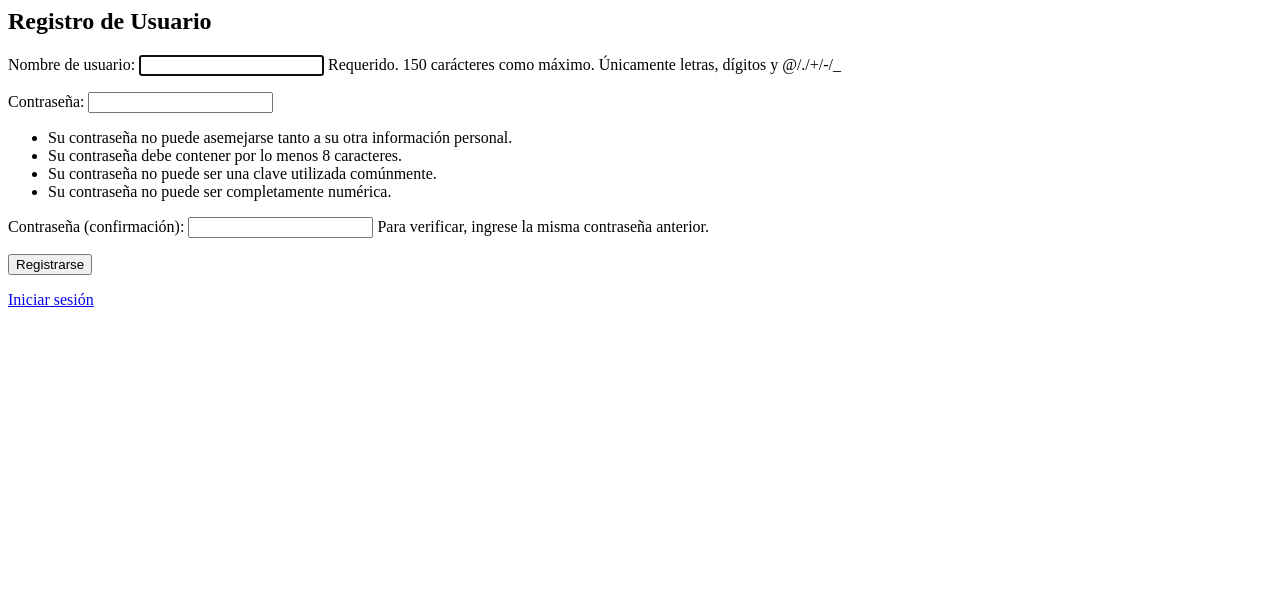
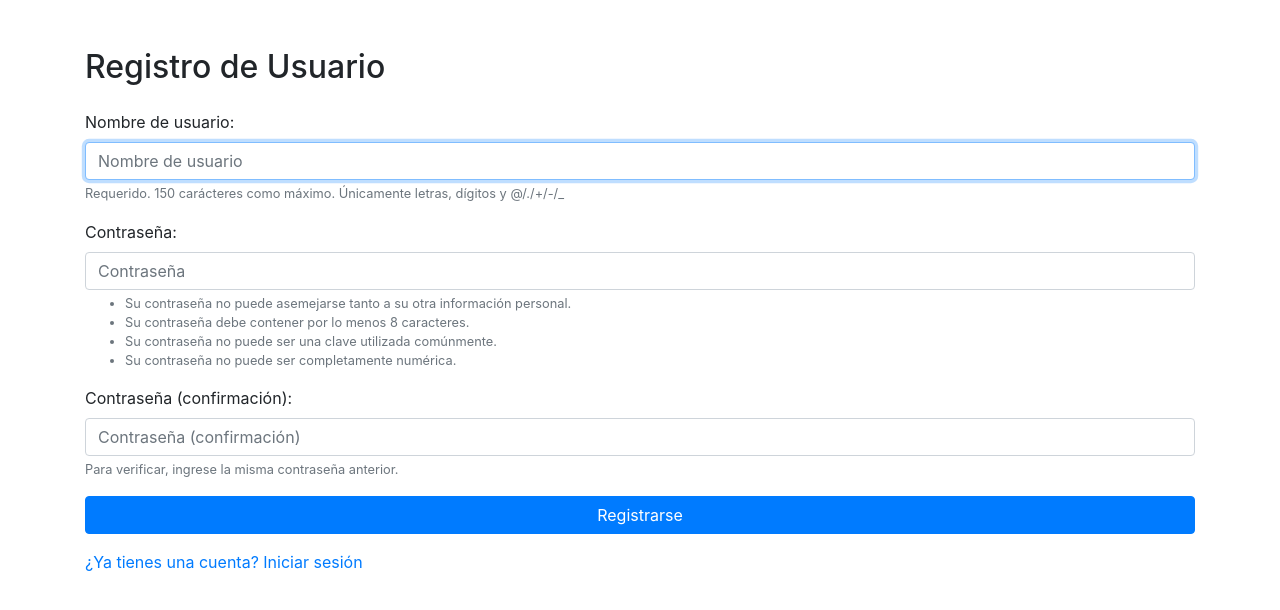
Before and after one commit to lhlopezgi/app_control_ganadero, a Django app: page /register/ in a window 1280 px wide. Shown: the top 610 px of the page. Run offline with Django 5.2, Linux system fonts and the light colour scheme; some libraries are stand-ins or nearby versions.

Commit message:
mejora formulario de registo

```diff
--- a/ganaderia/forms.py
+++ b/ganaderia/forms.py
@@ -5,10 +5,19 @@ from django.contrib.auth.models import User
 from django.contrib.auth.forms import AuthenticationForm
 from .models import ProduccionLeche, Finca, Vaca, Ternero, PesoVaca, PesoTernero
 
+
 class RegistroUsuarioForm(UserCreationForm):
     class Meta:
         model = User
         fields = ['username', 'password1', 'password2']
+
+    def __init__(self, *args, **kwargs):
+        super().__init__(*args, **kwargs)
+        for field_name, field in self.fields.items():
+            field.widget.attrs['class'] = 'form-control'
+            field.widget.attrs['placeholder'] = field.label
+
+
 class LoginForm(AuthenticationForm):
     username = forms.CharField(widget=forms.TextInput(attrs={'placeholder': 'Usuario'}))
     password = forms.CharField(widget=forms.PasswordInput(attrs={'placeholder': 'Contraseña'}))
--- a/ganaderia/templates/ganaderia/base.html
+++ b/ganaderia/templates/ganaderia/base.html
@@ -12,6 +12,10 @@
     <link href="https://fonts.googleapis.com/css2?family=Poppins:wght@400;700&display=swap" rel="stylesheet">
     <link rel="stylesheet" href="https://stackpath.bootstrapcdn.com/bootstrap/4.5.2/css/bootstrap.min.css">
     <link rel="stylesheet" href="{% static 'css/styles.css' %}">
+
+    <link rel="stylesheet" href="https://maxcdn.bootstrapcdn.com/bootstrap/4.5.2/css/bootstrap.min.css">
+    <script src="https://ajax.googleapis.com/ajax/libs/jquery/3.5.1/jquery.min.js"></script>
+    <script src="https://maxcdn.bootstrapcdn.com/bootstrap/4.5.2/js/bootstrap.min.js"></script>
 </head>
 <body>
     <header class="custom-header text-white p-3">
--- a/ganaderia/templates/ganaderia/register.html
+++ b/ganaderia/templates/ganaderia/register.html
@@ -1,13 +1,55 @@
-<!-- templates/ganaderia/register.html -->
-<h2>Registro de Usuario</h2>
+
 {% if messages %}
   {% for message in messages %}
-    <p>{{ message }}</p>
+    <div class="alert {% if message.tags %}alert-{{ message.tags }}{% else %}alert-info{% endif %}">
+      {{ message }}
+    </div>
   {% endfor %}
 {% endif %}
-<form method="post">
-    {% csrf_token %}
-    {{ form.as_p }}
-    <button type="submit">Registrarse</button>
-</form>
-<p><a href="{% url 'login' %}">Iniciar sesión</a></p>
+
+    <link rel="stylesheet" href="https://maxcdn.bootstrapcdn.com/bootstrap/4.5.2/css/bootstrap.min.css">
+    <script src="https://ajax.googleapis.com/ajax/libs/jquery/3.5.1/jquery.min.js"></script>
+    <script src="https://maxcdn.bootstrapcdn.com/bootstrap/4.5.2/js/bootstrap.min.js"></script>
+
+<!-- templates/ganaderia/register.html -->
+<div class="container mt-5">
+  <h2 class="mb-4">Registro de Usuario</h2>
+
+  {% if messages %}
+    <div class="alert alert-info">
+      {% for message in messages %}
+        <p>{{ message }}</p>
+      {% endfor %}
+    </div>
+  {% endif %}
+
+  <form method="post" novalidate>
+      {% csrf_token %}
+
+      <div class="form-group">
+          <label for="{{ form.username.id_for_label }}">Nombre de usuario:</label>
+          {{ form.username }}
+          {% if form.username.help_text %}
+              <small class="form-text text-muted">{{ form.username.help_text }}</small>
+          {% endif %}
+      </div>
+
+      <div class="form-group">
+          <label for="{{ form.password1.id_for_label }}">Contraseña:</label>
+          {{ form.password1 }}
+          {% if form.password1.help_text %}
+              <small class="form-text text-muted">{{ form.password1.help_text }}</small>
+          {% endif %}
+      </div>
+
+      <div class="form-group">
+          <label for="{{ form.password2.id_for_label }}">Contraseña (confirmación):</label>
+          {{ form.password2 }}
+          <small class="form-text text-muted">Para verificar, ingrese la misma contraseña anterior.</small>
+      </div>
+
+      <button type="submit" class="btn btn-primary btn-block">Registrarse</button>
+  </form>
+
+  <p class="mt-3"><a href="{% url 'login' %}">¿Ya tienes una cuenta? Iniciar sesión</a></p>
+</div>
--- a/ganaderia/views.py
+++ b/ganaderia/views.py
@@ -48,10 +48,13 @@ def login_view(request):
         form = AuthenticationForm()
 
     return render(request, 'ganaderia/login.html', {'is_login_page': True})
-# Vista de registro de usuarios
+
+
+from .forms import RegistroUsuarioForm  # Importamos el formulario personalizado
+
 def register_view(request):
     if request.method == 'POST':
-        form = UserCreationForm(request.POST)
+        form = RegistroUsuarioForm(request.POST)
         if form.is_valid():
             user = form.save()
             login(request, user)
@@ -60,8 +63,11 @@ def register_view(request):
         else:
             messages.error(request, "Por favor corrige los errores en el formulario.")
     else:
-        form = UserCreationForm()
+        form = RegistroUsuarioForm()
+
     return render(request, 'ganaderia/register.html', {'form': form})
+
+
 # Vista de cierre de sesión
 @login_required
 def logout_view(request):
```
